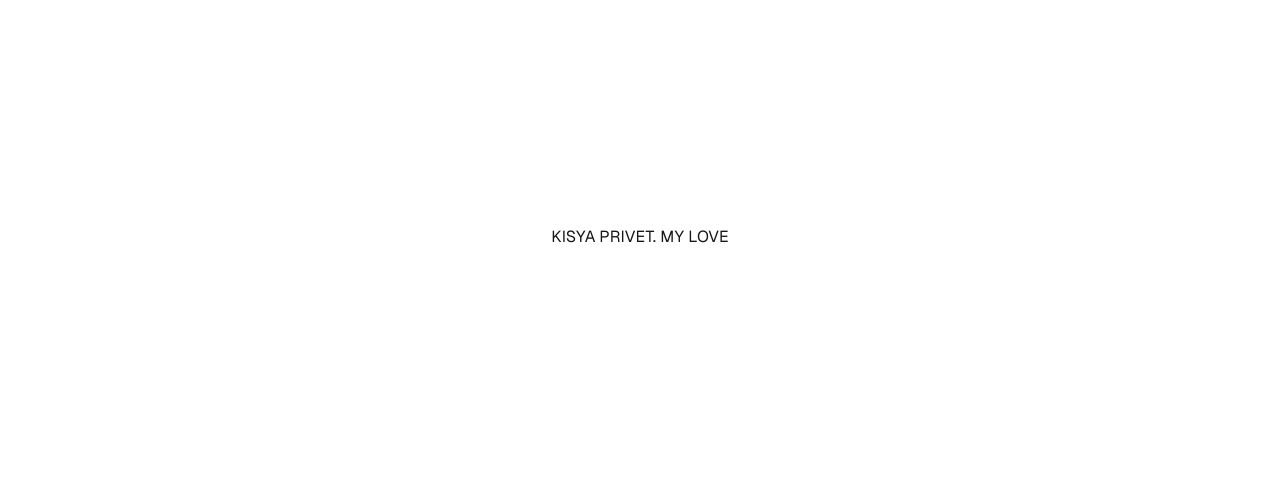
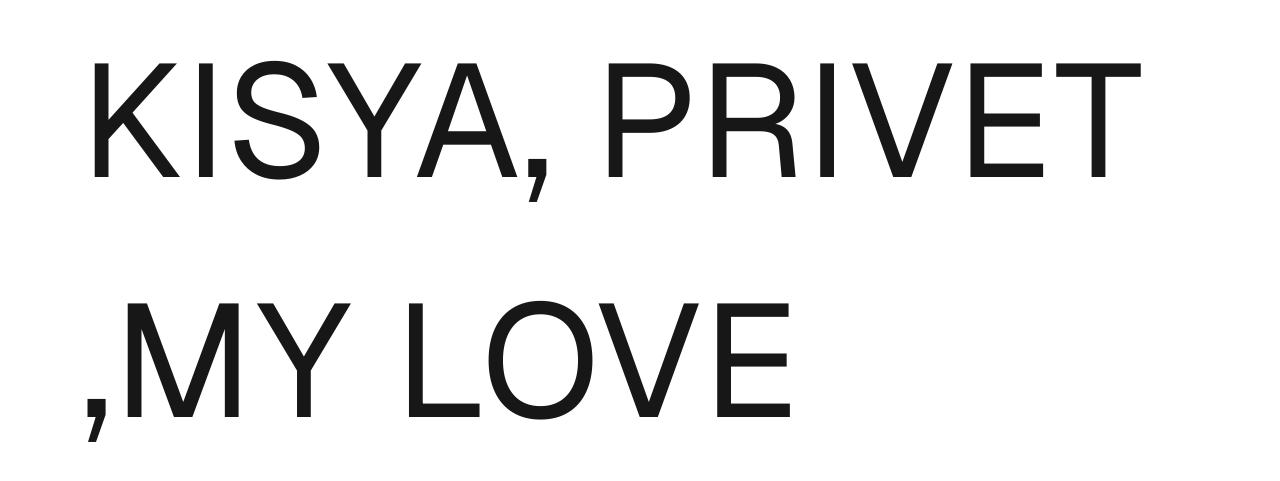
Before and after one commit to blackswanny/design, a Next.js app: page / in a window 1280 px wide. Shown: the part 163-644 px from the top of the page. Built offline with nearby package versions, Linux system fonts and the light colour scheme.

Commit message:
init project

```diff
--- a/src/app/page.tsx
+++ b/src/app/page.tsx
@@ -4,7 +4,10 @@ export default function Home() {
   return (
     <div className="grid grid-rows-[20px_1fr_20px] items-center justify-items-center min-h-screen p-8 pb-20 gap-16 sm:p-20 font-[family-name:var(--font-geist-sans)]">
       <main className="flex flex-col gap-8 row-start-2 items-center sm:items-start">
-        <h1>KISYA PRIVET. MY LOVE</h1>
+        <h1 style={{
+          fontSize: "10rem"
+        }}>KISYA, PRIVET
+        ,MY LOVE</h1>
       </main>
       <footer className="row-start-3 flex gap-6 flex-wrap items-center justify-center">
 
```
